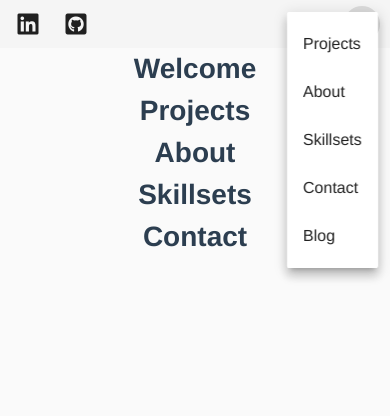
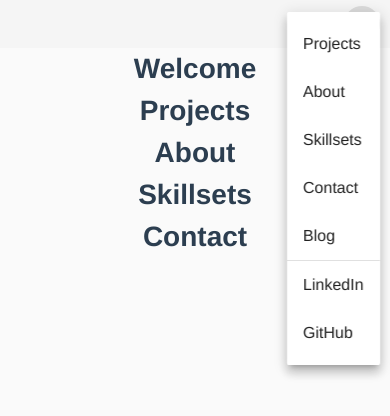
Before and after one commit to rmnill202/vuewebsite, a Vue app: page /#/ in a window 390 px wide. Both pictures are taken after a click on the button "menu". Shown: the top 416 px of the page. Built offline with nearby package versions, Linux system fonts and the light colour scheme.

Commit message:
Responsive icons
Icons will now disappear below 600px and their links will be added to the hamburger menu.

```diff
--- a/src/js/components/header-nav.vue
+++ b/src/js/components/header-nav.vue
@@ -2,7 +2,7 @@
   <div>
     <v-toolbar flat dense>
       <!-- Icons on the left side of the toolbar -->
-      <v-btn icon v-for="link in leftLinks" :href="link.address">
+      <v-btn icon v-for="link in leftLinks" :href="link.address" class="hidden-xs-only">
         <v-icon>{{link.icon.icon}}</v-icon>
       </v-btn>
 
@@ -14,12 +14,18 @@
       </v-toolbar-items>
 
       <!-- For smaller screens, display a menu -->
-      <v-menu transition="slide-x-transition" class="hidden-md-and-up">
+      <v-menu transition="slide-x-transition" class="hidden-md-and-up" left>
         <!-- Hamburger menu icon! -->
         <v-btn icon slot="activator"> <v-icon>menu</v-icon> </v-btn>
         <!-- The menu contents -->
         <v-list>
-          <v-list-tile @click="" v-for="link in rightLinks">
+          <!-- Buttons from the right side of the toolbar -->
+          <v-list-tile @click="" v-for="link in rightLinks" :href="link.address">
+            <v-list-tile-title> {{link.text}} </v-list-tile-title>
+          </v-list-tile>
+          <!-- Links from the left side of the toolbar -->
+          <v-divider class="hidden-sm-and-up"></v-divider>
+          <v-list-tile @click="" v-for="link in leftLinks" :href="link.address" class="hidden-sm-and-up">
             <v-list-tile-title> {{link.text}} </v-list-tile-title>
           </v-list-tile>
         </v-list>
```
